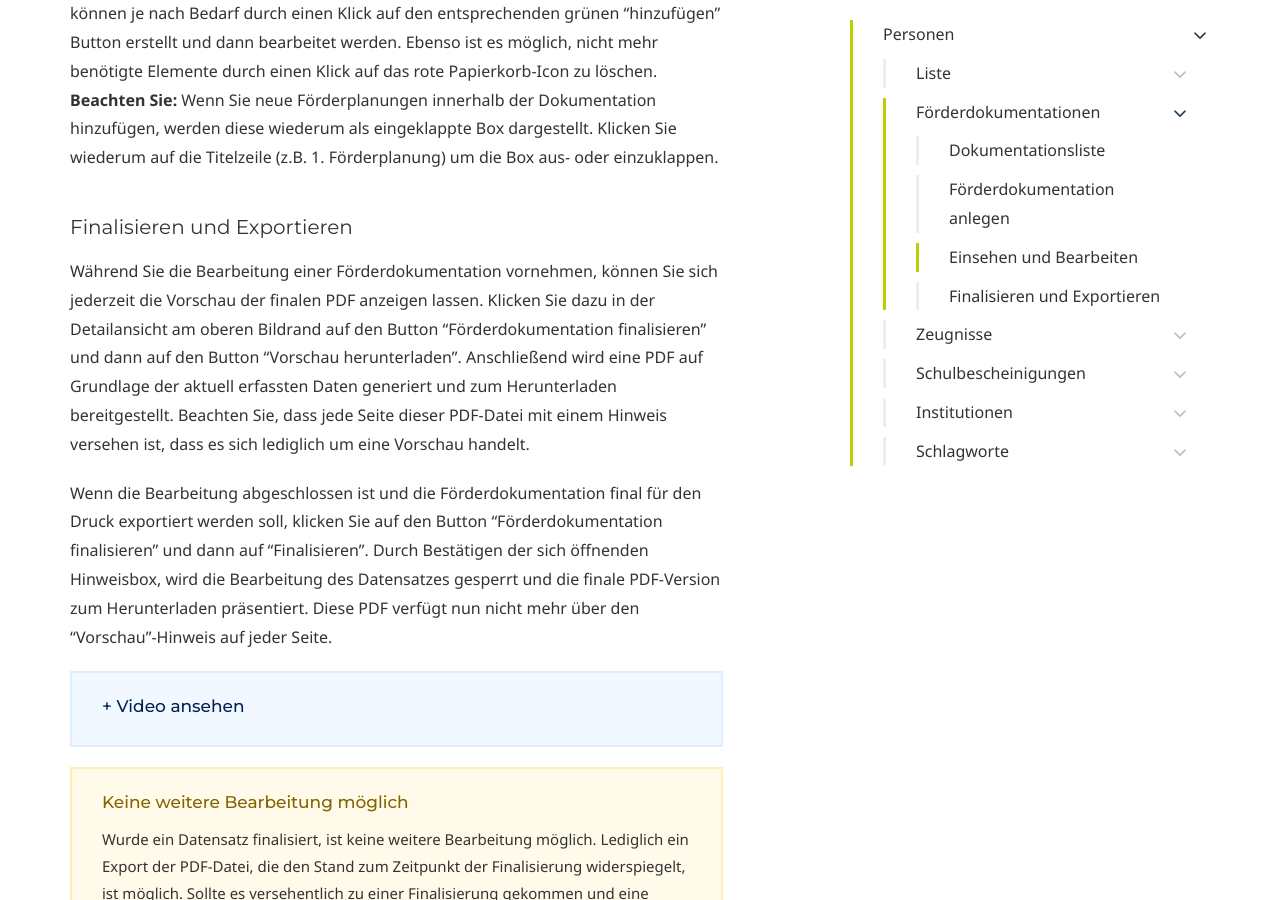
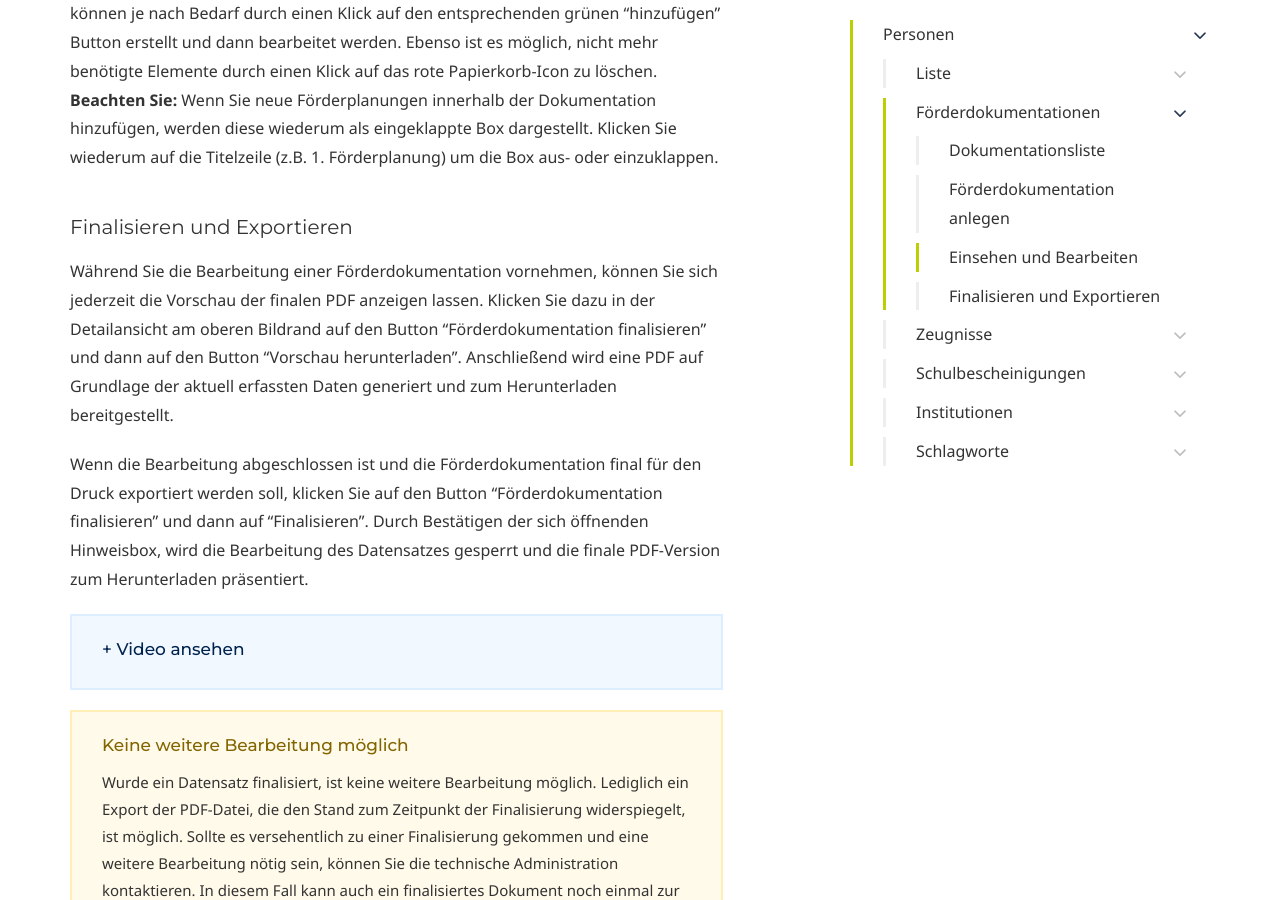
Before and after one commit to pixagraphic/pixagraphic.github.io, a Jekyll site: the page built from funktionen/personen.md, in a window 1280 px wide and 900 px high, scrolled down 7526 px. Built offline with Jekyll 4.4.1, drawn with Linux system fonts in a browser that asks for light colours; some web fonts are replaced; our own code applies the rules of GitHub Pages for plain Markdown files.

Commit message:
Remove finalize notice from supportdocumentations

```diff
--- a/funktionen/personen.md
+++ b/funktionen/personen.md
@@ -144,9 +144,9 @@ Verschiedene Elemente wie etwa Lernstandserfassungen oder Förderplanungen könn
 
 ##### Finalisieren und Exportieren
 
-Während Sie die Bearbeitung einer Förderdokumentation vornehmen, können Sie sich jederzeit die Vorschau der finalen PDF anzeigen lassen. Klicken Sie dazu in der Detailansicht am oberen Bildrand auf den Button "Förderdokumentation finalisieren" und dann auf den Button "Vorschau herunterladen". Anschließend wird eine PDF auf Grundlage der aktuell erfassten Daten generiert und zum Herunterladen bereitgestellt. Beachten Sie, dass jede Seite dieser PDF-Datei mit einem Hinweis versehen ist, dass es sich lediglich um eine Vorschau handelt.
+Während Sie die Bearbeitung einer Förderdokumentation vornehmen, können Sie sich jederzeit die Vorschau der finalen PDF anzeigen lassen. Klicken Sie dazu in der Detailansicht am oberen Bildrand auf den Button "Förderdokumentation finalisieren" und dann auf den Button "Vorschau herunterladen". Anschließend wird eine PDF auf Grundlage der aktuell erfassten Daten generiert und zum Herunterladen bereitgestellt.
 
-Wenn die Bearbeitung abgeschlossen ist und die Förderdokumentation final für den Druck exportiert werden soll, klicken Sie auf den Button "Förderdokumentation finalisieren" und dann auf "Finalisieren". Durch Bestätigen der sich öffnenden Hinweisbox, wird die Bearbeitung des Datensatzes gesperrt und die finale PDF-Version zum Herunterladen präsentiert. Diese PDF verfügt nun nicht mehr über den "Vorschau"-Hinweis auf jeder Seite.
+Wenn die Bearbeitung abgeschlossen ist und die Förderdokumentation final für den Druck exportiert werden soll, klicken Sie auf den Button "Förderdokumentation finalisieren" und dann auf "Finalisieren". Durch Bestätigen der sich öffnenden Hinweisbox, wird die Bearbeitung des Datensatzes gesperrt und die finale PDF-Version zum Herunterladen präsentiert.
 
 
 <div class="callout callout--info">
```
